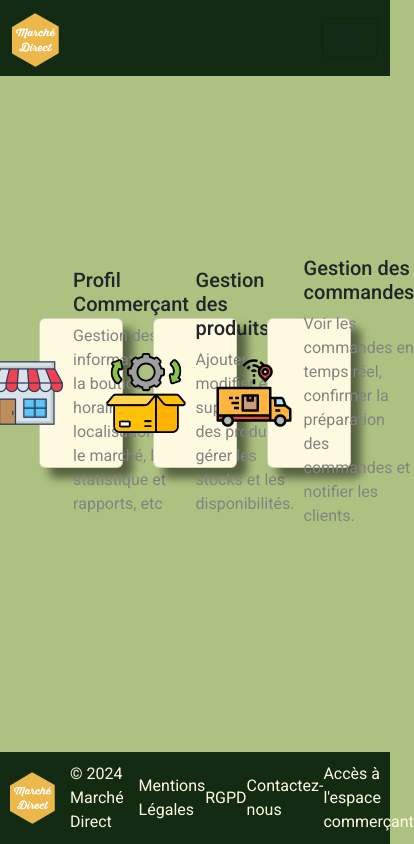
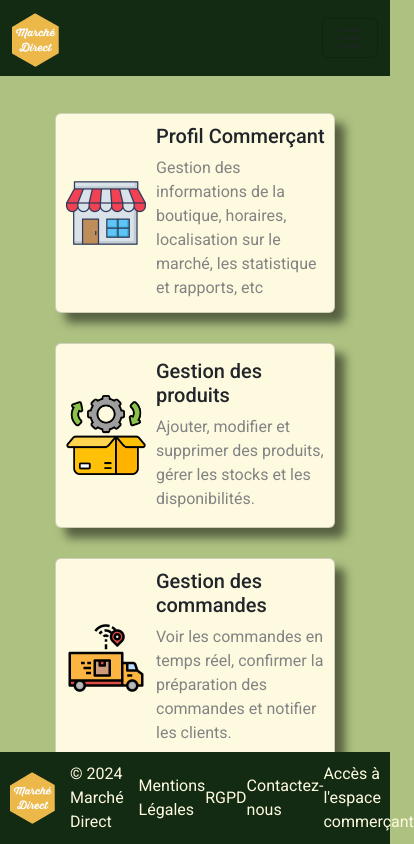
Before and after one commit to SirAdaz/ProjetMarcheDirectAngular, an Angular app: page /commerce/accueil in a window 390 px wide. Shown: the whole page, 414 px wide, since content can reach past the window. Built offline with nearby package versions, Linux system fonts and the light colour scheme.

Commit message:
📱 responsive accueil commerce

```diff
--- a/src/app/pages/accueil-commerce/accueil-commerce.component.css
+++ b/src/app/pages/accueil-commerce/accueil-commerce.component.css
@@ -1,27 +1,55 @@
-.card{
+.container-card {
+    display: flex;
+    flex-direction: row;
+    justify-content: center;
+    align-items: center;
+}
+
+.card {
     width: 400px !important;
     height: 150px !important;
     background-color: #FEFAE0;
     margin: 15px;
     box-shadow: 10px 10px 10px rgba(0, 0, 0, 0.5);
+    cursor: pointer;
 }
 .card img {
     width: 80px !important;
     height: 80px !important;
     margin: 0 10px 0 10px;
 }
-.card .card-content {
+
+.card-content {
     margin-top: 15px;
 }
+
 .card h2 {
     font-size: 20px;
 }
+
 .card p {
     font-size: 16px;
     color: #838383;
 }
-.ac{
+
+.ac {
     height: 75vh !important;
     display: flex;
     justify-content: center;
 }
+
+@media screen and (max-width: 1200px) {
+    .container-card {
+        flex-direction: column !important;
+    }
+}
+
+@media screen and (max-width: 430px) {
+    .card {
+        width: 280px !important;
+        height: 200px !important;
+    }
+    .card:first-child{
+        margin-top: 100px;
+    }
+}
--- a/src/app/pages/accueil-commerce/accueil-commerce.component.html
+++ b/src/app/pages/accueil-commerce/accueil-commerce.component.html
@@ -1,5 +1,5 @@
 <div class="container ac">
-    <div class="container d-flex flex-row justify-content-center align-items-center container-card">
+    <div class="container container-card">
         <div class="card d-flex flex-row align-items-center justify-content-center" routerLink="../../commerce/profil-commerçant">
             <img src="images/cardAccueil1.png" alt="Image 1">
             <div class="card-content">
```
